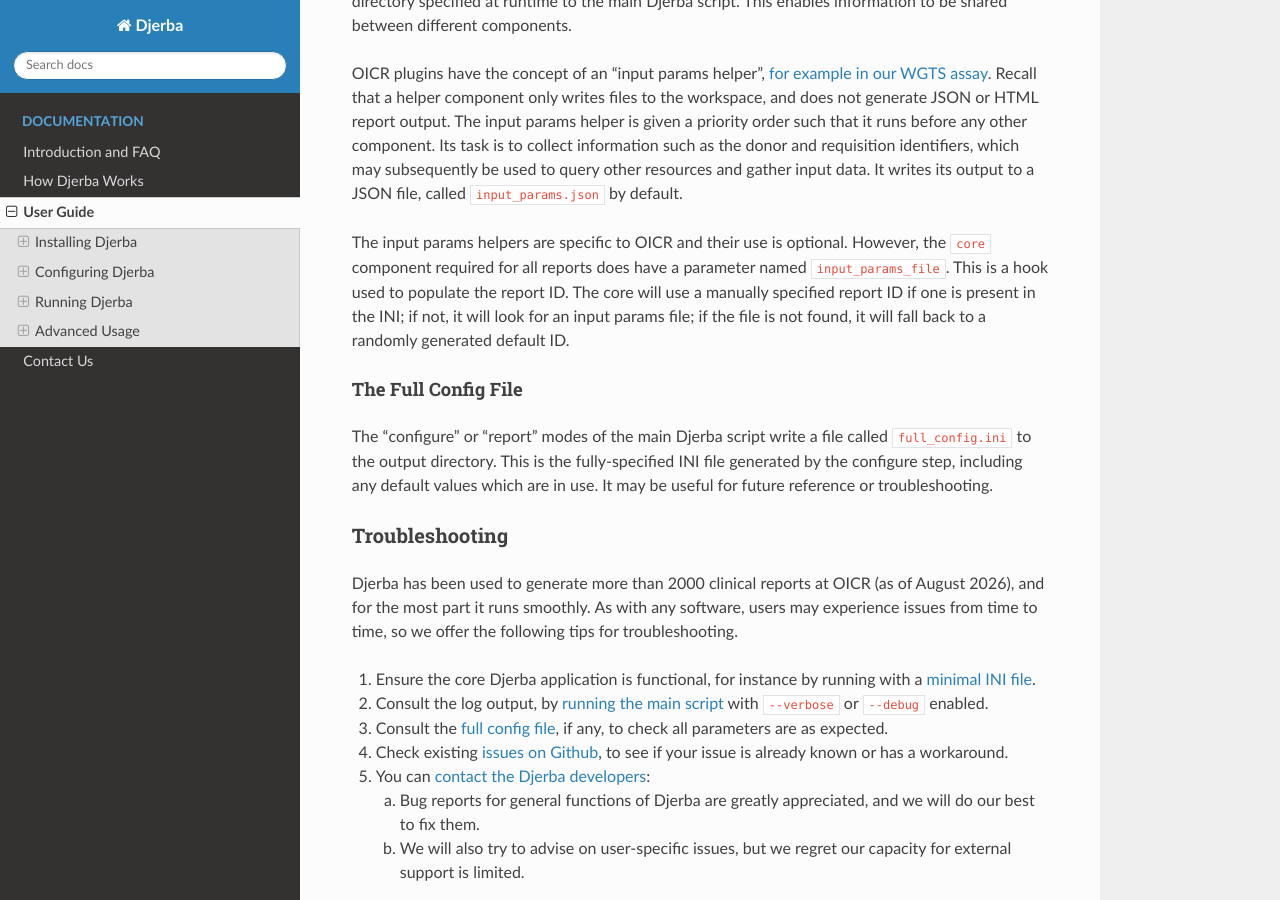
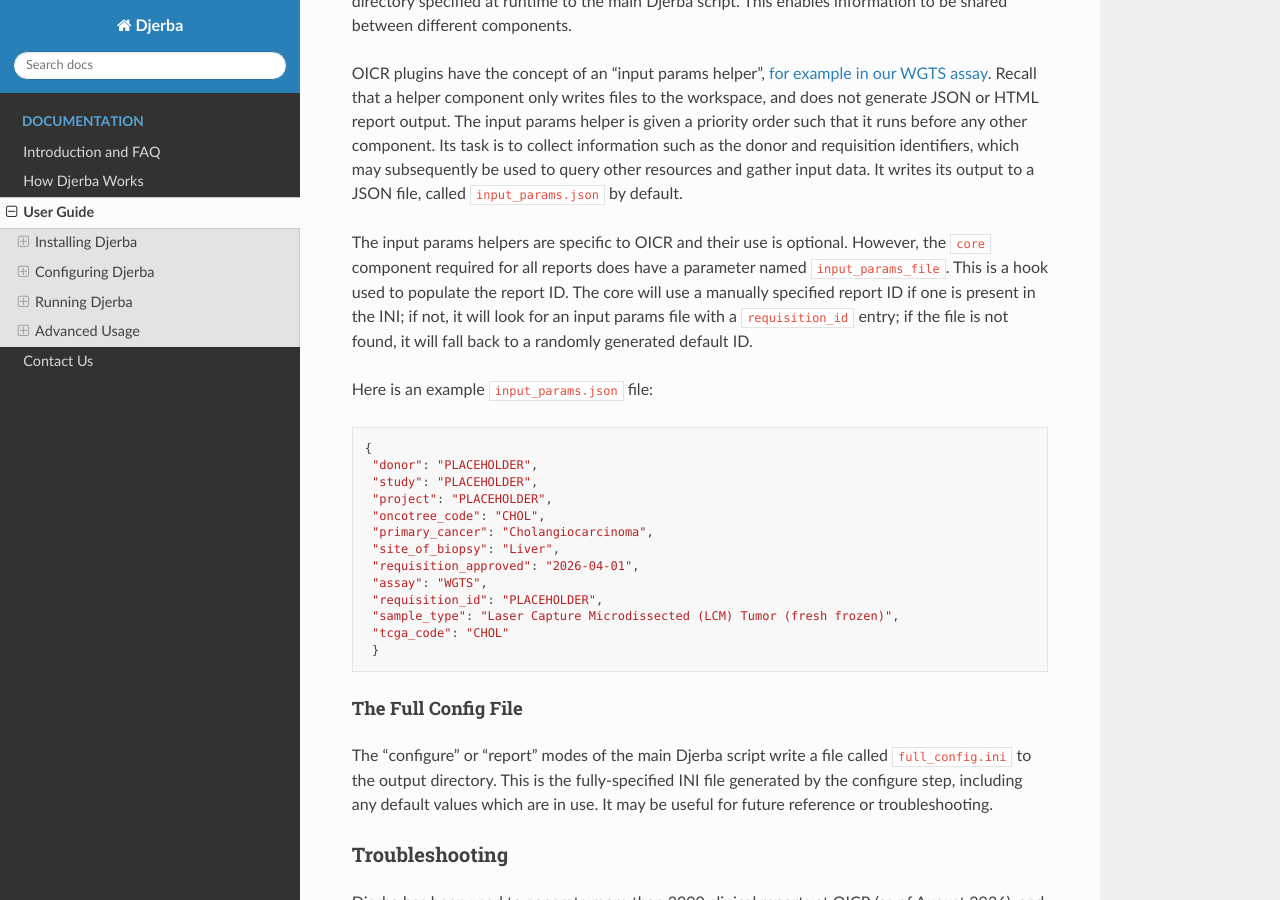
Before and after one commit to oicr-gsi/djerba_docs, a Sphinx documentation site: the page built from source/user_guide/user_guide.rst, in a window 1280 px wide and 900 px high, scrolled down 10087 px. Built offline with Sphinx 7.4.7 and the Read the Docs theme 3.1.0, drawn with Linux system fonts in a browser that asks for light colours.

Commit message:
add example input_params.json

```diff
--- a/source/introduction/introduction.rst
+++ b/source/introduction/introduction.rst
@@ -15,7 +15,7 @@
 Who is Djerba for?
 ==================
 
-`Djerba`_ was developed by the Clinical Genome Interpretation (CGI) team at the `Ontario Institute for Cancer Research`_ (OICR) in Toronto, Canada. It has been in use since 2021 to produce `accredited clinical reports`_.
+`Djerba`_ was developed by the Clinical Genome Interpretation (CGI) team at the `Ontario Institute for Cancer Research`_ (OICR) in Toronto, Canada. It has been in use since 2021 to produce `accredited clinical reports`_ -- more than 2000 in total, as of September 2026.
 
 The CGI team is part of Genome Sequence Informatics (GSI), which in turn is part of the `Joint Genomics Program`_ at OICR. GSI has developed a large suite of open-source software, including a number of tools used alongside Djerba to deliver bioinformatic analysis and reporting. The software can be found under the Github organizations `oicr-gsi`_ and `miso-lims`_, and is documented on the `GSI ReadTheDocs`_ site.
 
--- a/source/user_guide/user_guide.rst
+++ b/source/user_guide/user_guide.rst
@@ -476,7 +476,26 @@
 
 OICR plugins have the concept of an "input params helper", `for example in our WGTS assay`_. Recall that a helper component only writes files to the workspace, and does not generate JSON or HTML report output. The input params helper is given a priority order such that it runs before any other component. Its task is to collect information such as the donor and requisition identifiers, which may subsequently be used to query other resources and gather input data. It writes its output to a JSON file, called ``input_params.json`` by default.
 
-The input params helpers are specific to OICR and their use is optional. However, the ``core`` component required for all reports does have a parameter named ``input_params_file``. This is a hook used to populate the report ID. The core will use a manually specified report ID if one is present in the INI; if not, it will look for an input params file; if the file is not found, it will fall back to a randomly generated default ID.
+The input params helpers are specific to OICR and their use is optional. However, the ``core`` component required for all reports does have a parameter named ``input_params_file``. This is a hook used to populate the report ID. The core will use a manually specified report ID if one is present in the INI; if not, it will look for an input params file with a ``requisition_id`` entry; if the file is not found, it will fall back to a randomly generated default ID.
+
+Here is an example ``input_params.json`` file:
+
+::
+
+   {
+    "donor": "PLACEHOLDER",
+    "study": "PLACEHOLDER",
+    "project": "PLACEHOLDER",
+    "oncotree_code": "CHOL",
+    "primary_cancer": "Cholangiocarcinoma",
+    "site_of_biopsy": "Liver",
+    "requisition_approved": "2026-04-01",
+    "assay": "WGTS",
+    "requisition_id": "PLACEHOLDER",
+    "sample_type": "Laser Capture Microdissected (LCM) Tumor (fresh frozen)",
+    "tcga_code": "CHOL"
+    }
+
 
 .. _for example in our WGTS assay: https://github.com/oicr-gsi/djerba/tree/main/src/lib/djerba/helpers/input_params_helper
 
```
